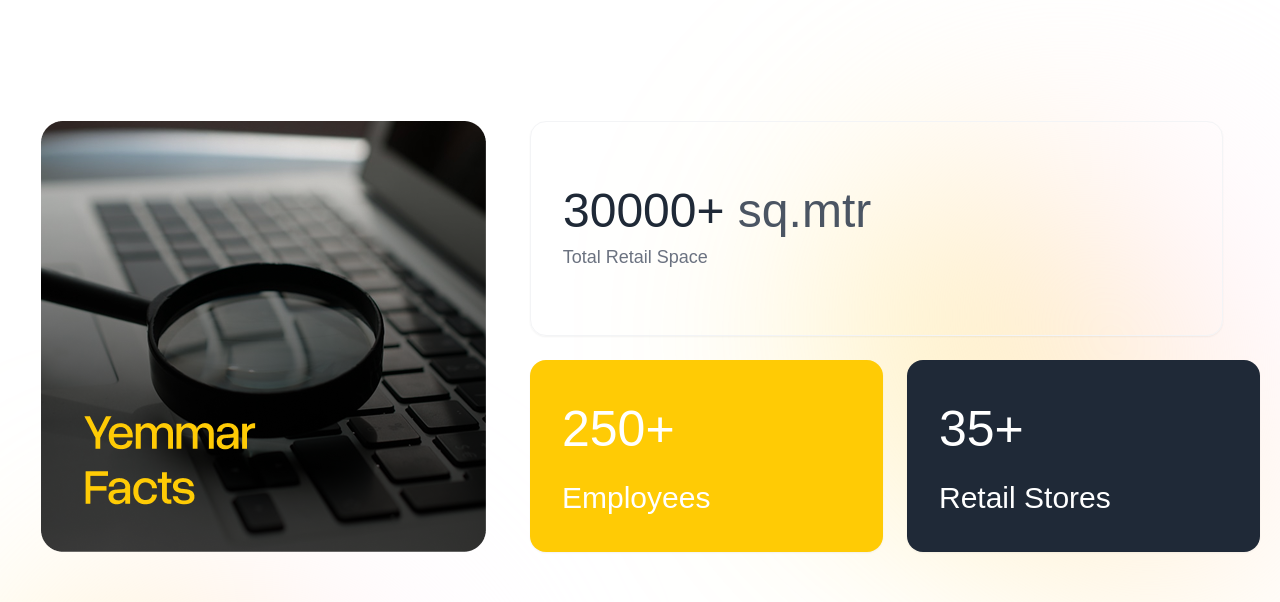
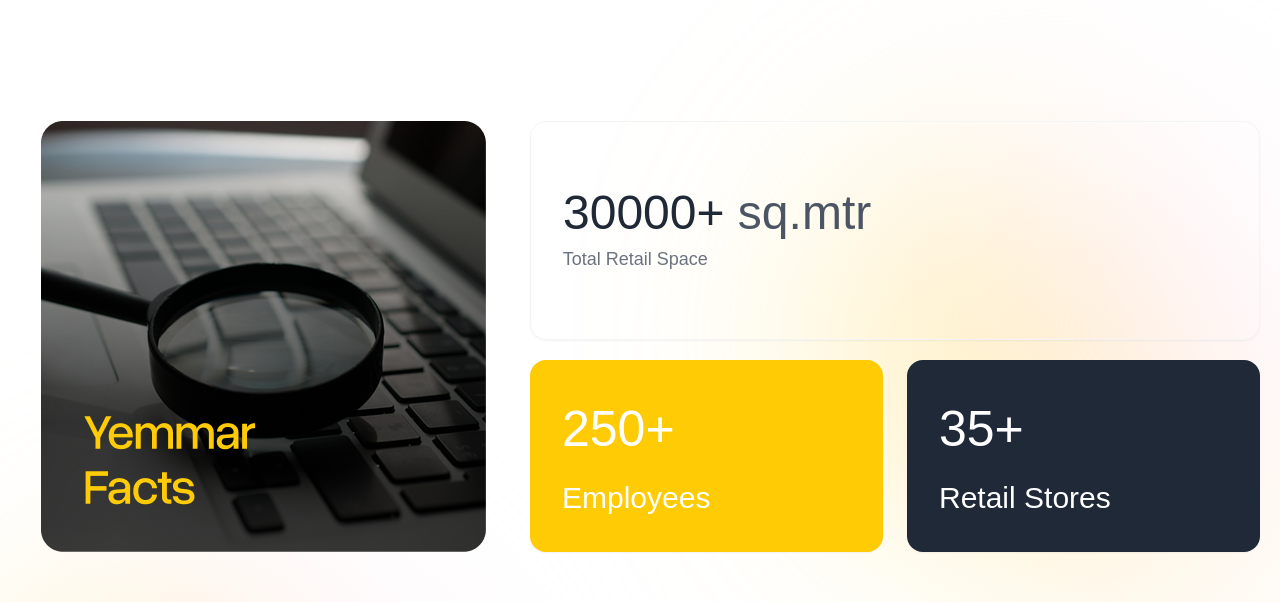
Before and after one commit to iamjuu/yemmer, a Next.js app: page / in a window 1280 px wide. Shown: the part 1660-2262 px from the top of the page. Built offline with nearby package versions, Linux system fonts and the light colour scheme; a web font is replaced by a local one.

Commit message:
home page bug fix

```diff
--- a/app/home/page.tsx
+++ b/app/home/page.tsx
@@ -342,9 +342,9 @@
             </div>
 
             {/* Right side - Statistics cards */}
-            <div className="flex flex-col space-y-6   w-full md:w-[60%]">
+            <div className="flex flex-col gap-5 w-full md:w-[60%]">
               {/* Total Retail Space Card */}
-              <div className="flex flex-col   w-full  md:max-w-[693px] max-w-full justify-center items-start rounded-2xl p-3 sm:p-4 md:p-6 lg:p-8 shadow-sm border border-gray-100 flex-1">
+              <div className="flex flex-col   w-full   max-w-full justify-center items-start rounded-2xl p-3 sm:p-4 md:p-6 lg:p-8 shadow-sm border border-gray-100 flex-1">
                 <div
                   data-aos="flip-down"
                   data-aos-mirror="true"
@@ -367,7 +367,6 @@
                   Total Retail Space
                 </div>
               </div>
-
               {/* Bottom row - Employees and Stores */}
               <div className="grid grid-cols-1 sm:grid-cols-2 gap-4 sm:gap-6">
                 {/* Employees Card */}
```
